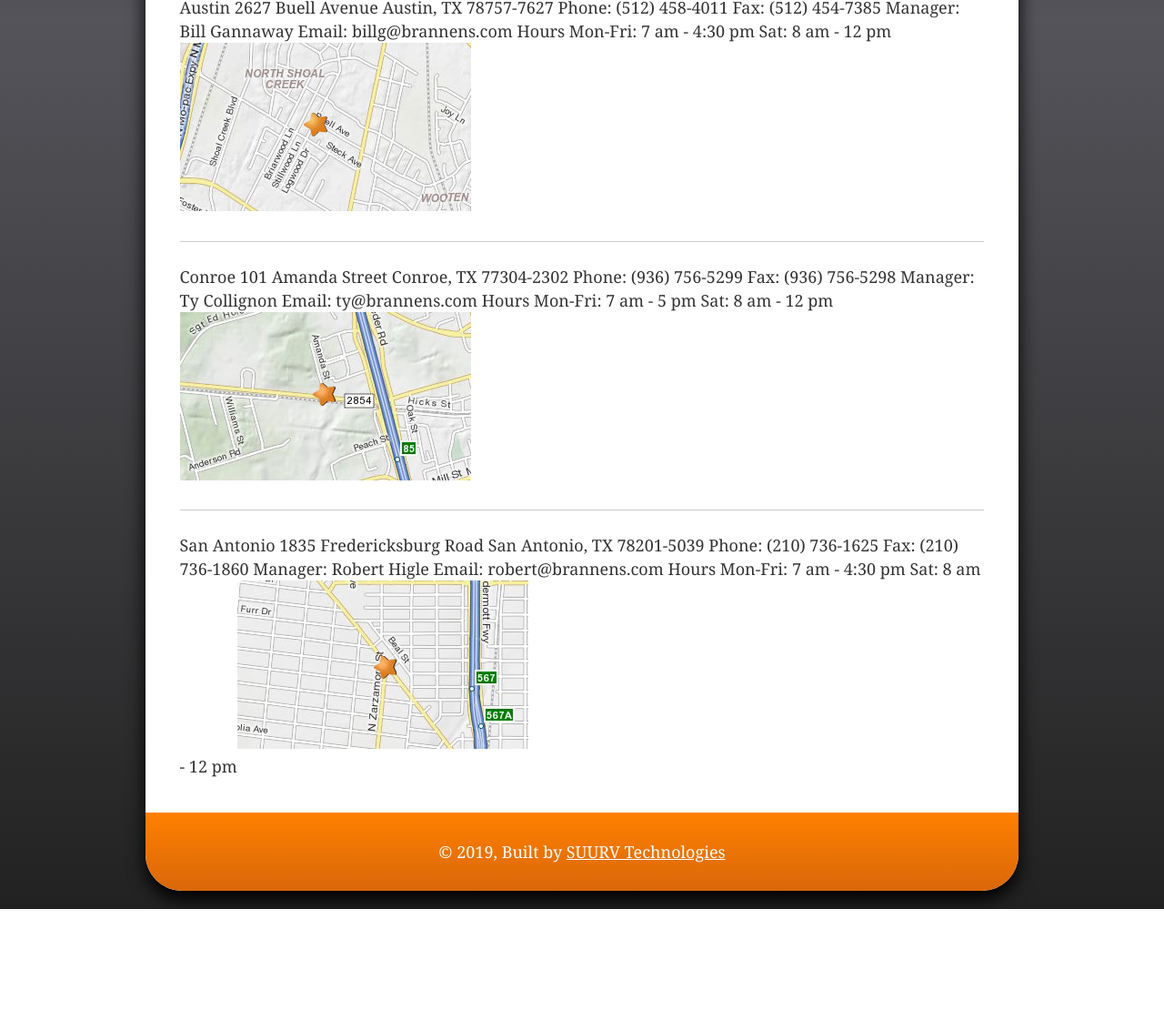
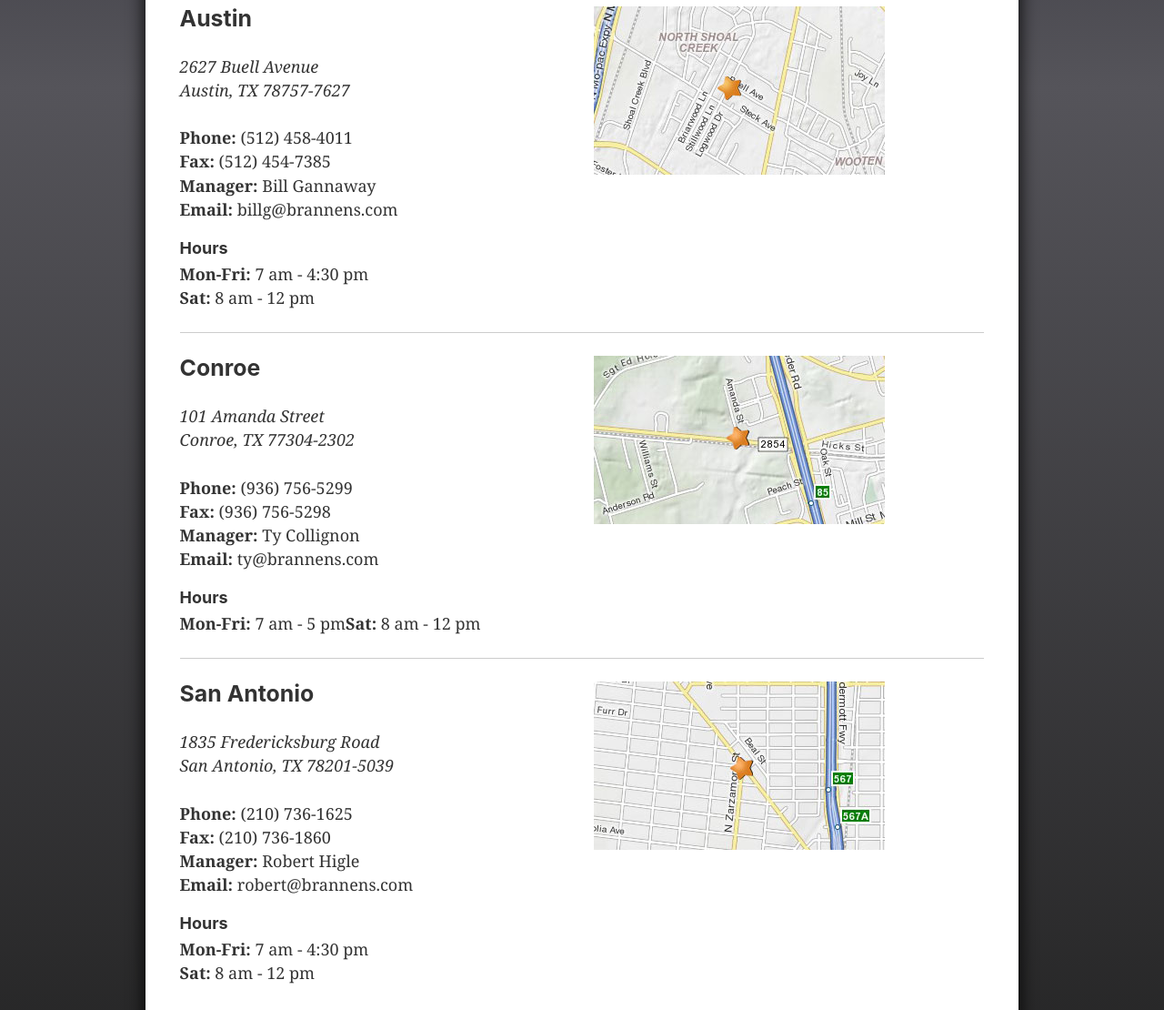
Before and after one commit to 8ctopotamus/brannens-gatsby, a Gatsby site: page /contact-us in a window 1280 px wide. Shown: the part 400-1510 px from the top of the page at 91% size. Before the commit the page ends 1399 px from the top, so only its background shows below. Built offline with nearby package versions, Linux system fonts and the light colour scheme; Gatsby itself is replaced by a stand-in of ours.

Commit message:
Contact/Contacto grids and formatting

```diff
--- a/src/components/header.css
+++ b/src/components/header.css
@@ -7,7 +7,7 @@
 }
 
 .logo {
-  width: 260px;
+  width: 300px;
   height: auto;
   margin-bottom: 0;
 }
@@ -18,6 +18,7 @@
   background: linear-gradient(180deg, rgba(255,128,0,1) 0%, rgba(217,103,10,1) 100%);
   display: flex;
   justify-content: space-around;
+  height: auto;
 }
 
 .main-navigation > a {
@@ -52,3 +53,9 @@
   padding: 4px 8px;
   cursor: pointer;
 }
+
+@media (max-width: 767px) {
+  .main-navigation > a {
+
+  }
+}
--- a/src/components/layout.css
+++ b/src/components/layout.css
@@ -671,6 +671,22 @@
   color: white;
 }
 
+/* Contact/Contacto */
+.contact-grid {
+  display: grid;
+  grid-template-columns: 1fr 1fr;
+  grid-gap: 25px;
+}
+
+.grid-item:first-child {
+  padding-bottom: 25px;
+}
+
+.contact-grid h4 {
+  margin-top: 20px;
+  margin-bottom: 5px;
+}
+
 @media only screen and (max-width: 480px) {
   html {
     font-size: 100%;
@@ -678,4 +694,7 @@
   .page-content {
     padding: 0px 1.0875rem 1.45rem;
   }
+  .contact-grid {
+    display: block;
+  }
 }
--- a/src/pages/contact-us.js
+++ b/src/pages/contact-us.js
@@ -14,50 +14,78 @@
     <h1>Contact Us</h1>
 
     <div className="page-content">
-      Austin
-      2627 Buell Avenue
-      Austin, TX 78757-7627
 
-      Phone: (512) 458-4011
-      Fax: (512) 454-7385
-      Manager: Bill Gannaway
-      Email: billg@brannens.com
-      Hours
-      Mon-Fri: 7 am - 4:30 pm
-      Sat: 8 am - 12 pm
-
-      <img src={ austinMapImg } alt="Austin map" />
-
-      <hr/>
-      Conroe
-      101 Amanda Street
-      Conroe, TX 77304-2302
-
-      Phone: (936) 756-5299
-      Fax: (936) 756-5298
-      Manager: Ty Collignon
-      Email: ty@brannens.com
-      Hours
-      Mon-Fri: 7 am - 5 pm
-      Sat: 8 am - 12 pm
-
-      <img src={ conroeMapImg } alt="Conroe map" />
+      <div className="contact-grid">
+        <div className="grid-item">
+          <h3>Austin</h3>
+          <address>
+            2627 Buell Avenue<br/>
+            Austin, TX 78757-7627
+          </address>
+          <strong>Phone:</strong> (512) 458-4011<br/>
+          <strong>Fax:</strong> (512) 454-7385<br/>
+          <strong>Manager:</strong> Bill Gannaway<br/>
+          <strong>Email:</strong> billg@brannens.com
+          <h4>Hours</h4>
+          <strong>Mon-Fri:</strong> 7 am - 4:30 pm<br/>
+          <strong>Sat:</strong> 8 am - 12 pm
+        </div>
+        <div className="grid-item">
+          <a href="https://goo.gl/maps/dKUe8Qi1Mq626oWv8" target="_blank" rel="noopener noreferrer">
+            <img src={ austinMapImg } alt="Austin map" />
+          </a>
+        </div>
+      </div>
 
       <hr/>
 
-      San Antonio
-      1835 Fredericksburg Road
-      San Antonio, TX 78201-5039
+      <div className="contact-grid">
+        <div className="grid-item">
+          <h3>Conroe</h3>
+          <address>
+            101 Amanda Street<br/>
+            Conroe, TX 77304-2302
+          </address>
 
-      Phone: (210) 736-1625
-      Fax: (210) 736-1860
-      Manager: Robert Higle
-      Email: robert@brannens.com
-      Hours
-      Mon-Fri: 7 am - 4:30 pm
-      Sat: 8 am - 12 pm
+          <strong>Phone:</strong> (936) 756-5299<br/>
+          <strong>Fax:</strong> (936) 756-5298<br/>
+          <strong>Manager:</strong> Ty Collignon<br/>
+          <strong>Email:</strong> ty@brannens.com<br/>
+          <h4>Hours</h4>
+          <strong>Mon-Fri:</strong> 7 am - 5 pm
+          <strong>Sat:</strong> 8 am - 12 pm
+        </div>
+        <div className="grid-item">
+          <a href="https://goo.gl/maps/DcbYA1eeLqM2gBMb9" target="_blank" rel="noopener noreferrer">
+            <img src={ conroeMapImg } alt="Conroe map" />
+          </a>
+        </div>
+      </div>
 
-      <img src={ sanAntonioMapImg } alt="San Antonio map" />
+      <hr/>
+
+      <div className="contact-grid">
+        <div className="grid-item">
+          <h3>San Antonio</h3>
+          <address>
+            1835 Fredericksburg Road<br/>
+            San Antonio, TX 78201-5039
+          </address>
+          <strong>Phone:</strong> (210) 736-1625<br/>
+          <strong>Fax:</strong> (210) 736-1860<br/>
+          <strong>Manager:</strong> Robert Higle<br/>
+          <strong>Email:</strong> robert@brannens.com<br/>
+          <h4>Hours</h4>
+          <strong>Mon-Fri:</strong> 7 am - 4:30 pm<br/>
+          <strong>Sat:</strong> 8 am - 12 pm
+        </div>
+        <div className="grid-item">
+          <a href="https://goo.gl/maps/3Uy53P9PpXmQfjhL7" target="_blank" rel="noopener noreferrer">
+            <img src={ sanAntonioMapImg } alt="San Antonio map" />
+          </a>
+        </div>
+      </div>
+
     </div>
   </Layout>
 )
--- a/src/pages/es/index.js
+++ b/src/pages/es/index.js
@@ -2,6 +2,7 @@
 import Layout from "../../components/layout"
 import SEO from "../../components/seo"
 import HomeLogos from "../../components/home-logos"
+import Slider from '../../components/Slider'
 
 const IndexPage = () => (
   <Layout>
@@ -14,6 +15,7 @@
       ]}
       lang="es"
     />
+    <Slider />
     <h1>Productos destacados</h1>
     <div className="page-content">
       <HomeLogos />
```
Also changed, not shown: src/pages/es/contacto.js (+67 -38 lines).
